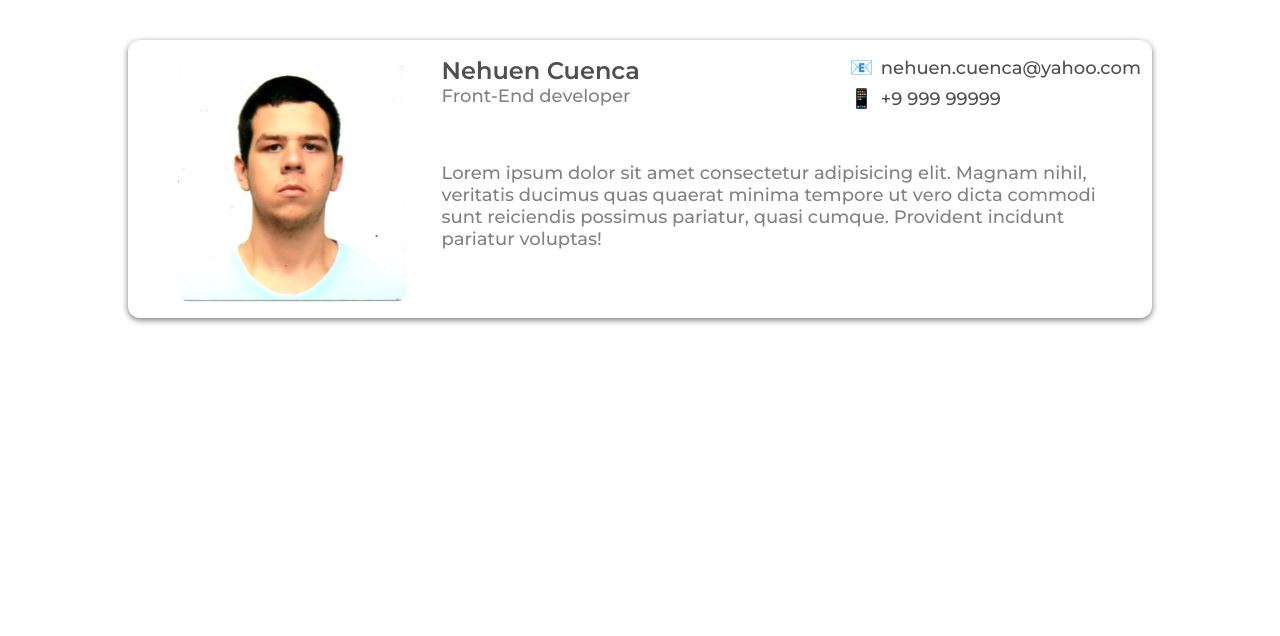
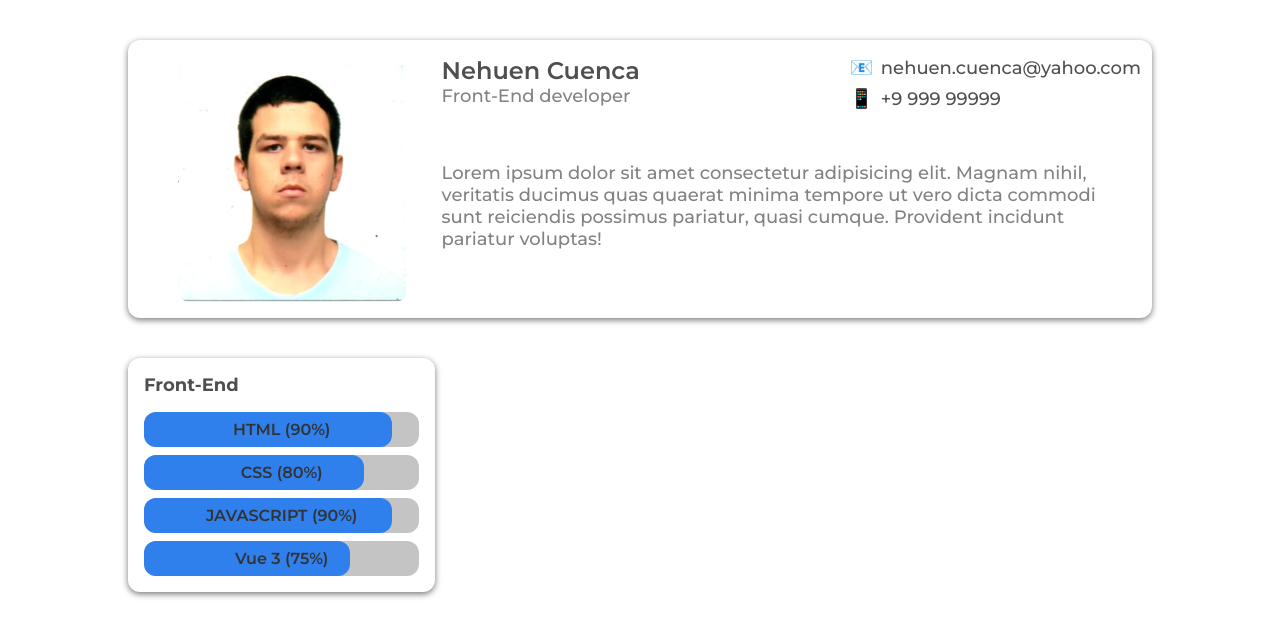
Before and after one commit to NehuenCuenca/devChallenge-portfolio-nc, a plain HTML site: page index.html in a window 1280 px wide. Drawn offline with Linux system fonts and the light colour scheme.

Commit message:
add skills sections(progress bars)

```diff
--- a/index.html
+++ b/index.html
@@ -12,6 +12,7 @@
 
   <title>Devchallenges</title>
 </head>
+
 <body>
   <main>
     <div class="profile-card">
@@ -33,9 +34,33 @@
         </div>
       </div>
 
-      <p class="short-bio">Lorem ipsum dolor sit amet consectetur adipisicing elit. Magnam nihil, veritatis ducimus quas quaerat minima tempore ut vero dicta commodi sunt reiciendis possimus pariatur, quasi cumque. Provident incidunt pariatur voluptas!</p>
+      <p class="short-bio">Lorem ipsum dolor sit amet consectetur adipisicing elit. Magnam nihil, veritatis ducimus quas
+        quaerat minima tempore ut vero dicta commodi sunt reiciendis possimus pariatur, quasi cumque. Provident incidunt
+        pariatur voluptas!</p>
     </div>
-    <ul class="bar-progress-skills-list"></ul>
+
+    <div class="skills-section">
+      <span class="title">Front-End</span>
+      <ul class="bar-progress-skills-list">
+        <li class="bar">
+          <div class="progress" style="width: 90%;"></div>
+          <span>HTML (90%)</span>
+        </li>
+        <li class="bar">
+          <div class="progress" style="width: 80%;"></div>
+          <span>CSS (80%)</span>
+        </li>
+        <li class="bar">
+          <div class="progress" style="width: 90%;"></div>
+          <span>JAVASCRIPT (90%)</span>
+        </li>
+        <li class="bar">
+          <div class="progress" style="width: 75%;"></div>
+          <span>Vue 3 (75%)</span>
+        </li>
+      </ul>
+    </div>
+
     <div class="blog-entry-card"></div>
     <ul class="certificates-list"></ul>
     <ul class="experiences-list"></ul>
--- a/styles.css
+++ b/styles.css
@@ -8,6 +8,7 @@
     --GrayTitle:#333333;
     --GraySubTitle:#4F4F4F;
     --GrayContent:#828282;
+    --GrayContentSoft:#C4C4C4;
     --BlueContrast:#2F80ED;
 }
 
@@ -42,6 +43,9 @@ body {
 }
 
 main {
+    display: flex;
+    flex-direction: column;
+    gap: 5vh 0;
     /* background-color: cadetblue;     */
 }
 main > * { border-radius: 12px; }
@@ -113,3 +117,48 @@ main > * { border-radius: 12px; }
     font: 500 1.125rem 'Montserrat', 'sans-serif';
     color: var(--GrayContent);
 }
+
+.skills-section {
+    width: 30%;
+    box-shadow: 0px 2px 6px 0px rgba(0, 0, 0, 0.54);
+    padding: 1rem;
+}
+
+.skills-section span.title {
+    font: 700 1.125rem 'Montserrat', 'sans-serif';
+    color: var(--GraySubTitle);
+}
+.skills-section ul.bar-progress-skills-list {
+    margin-top: 2vh;
+    width: 100%;
+    display: flex;
+    flex-direction: column;
+    gap: 1vh 1vh;
+}
+
+.bar-progress-skills-list .bar {
+    background-color: var(--GrayContentSoft);
+    border-radius: 12px;
+    position: relative;
+    padding: .5rem;
+    width: 100%;
+    display: grid;
+    grid-template-columns: 100%;
+    grid-template-rows: auto;
+}
+
+.bar .progress {
+    position: absolute;
+    height: 100%;
+    padding: 1rem;
+    background-color: var(--BlueContrast);
+    border-radius: 12px;
+}
+.bar span{
+    height: 100%;
+    font: 600 1rem 'Montserrat', 'sans-serif';
+    color: var(--GrayTitle);
+    border-radius: 12px;
+    position: relative;
+    place-self: center;
+}
```
Lines whose indentation alone changed are shown as unchanged.
